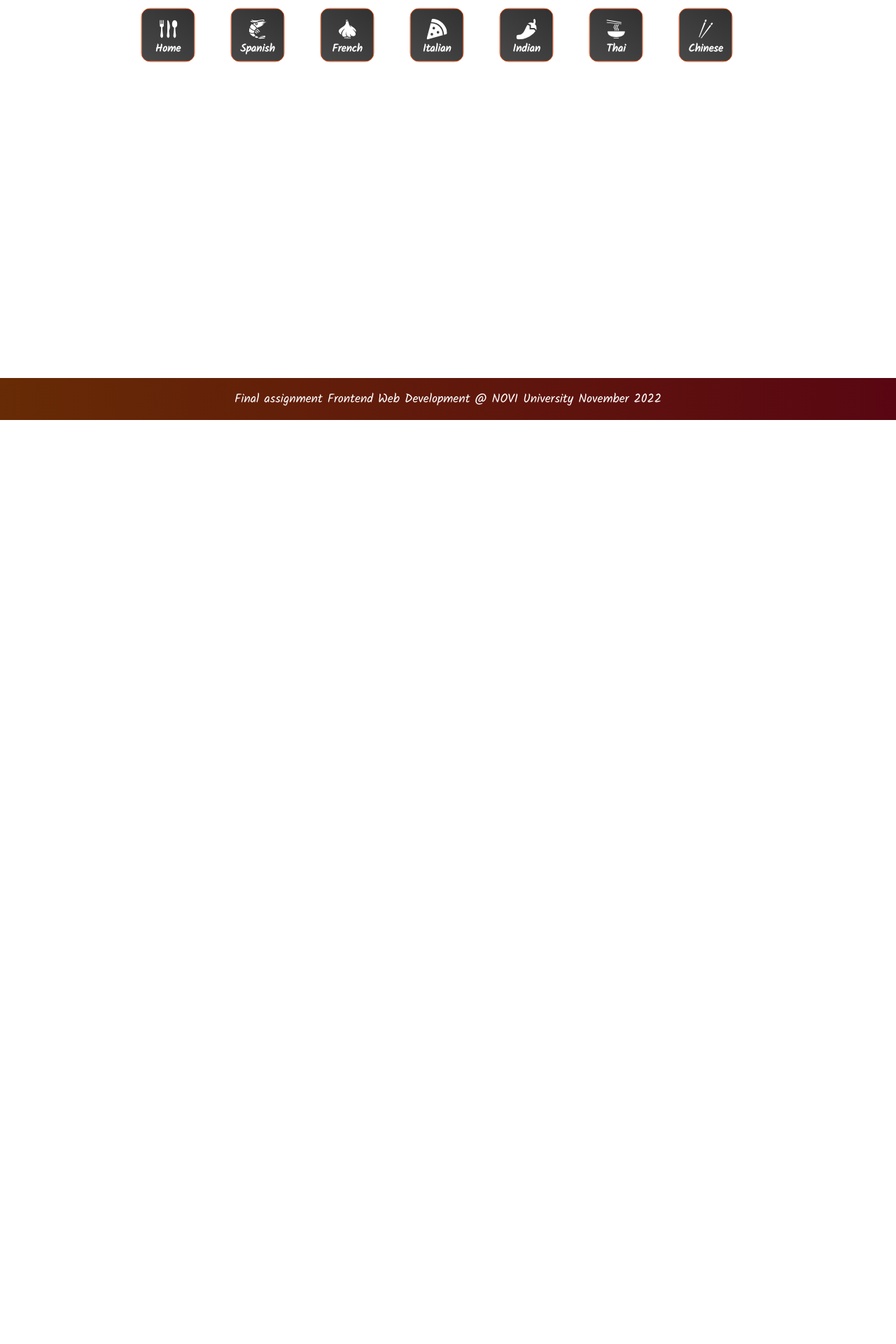
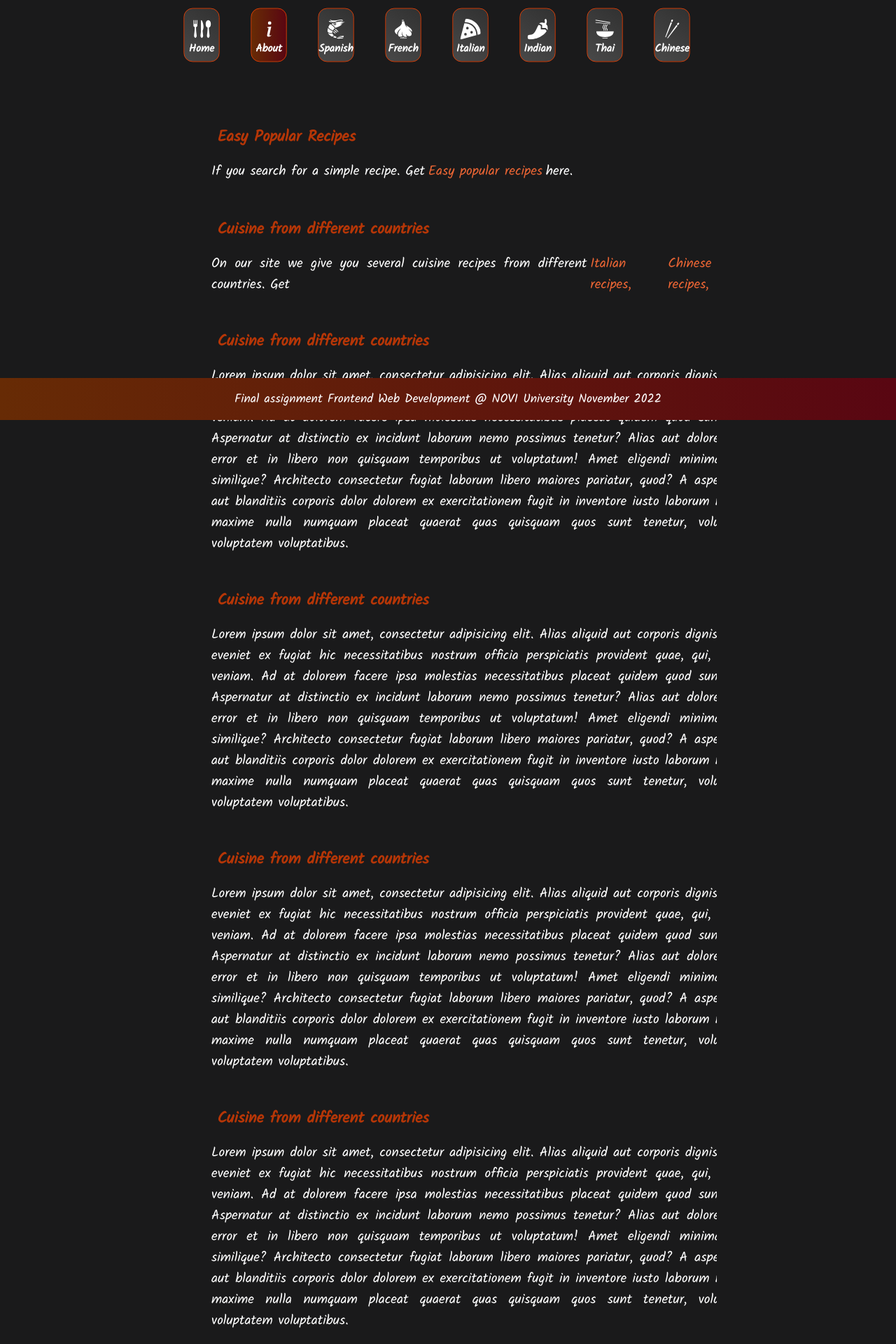
Before and after one commit to Peter070757/happy-cooking-today, a React (Create React App) app: page /About in a window 1280 px wide. Shown: the part 200-2120 px from the top of the page at 70% size. Before the commit the page ends 800 px from the top, so only its background shows below. Built offline with nearby package versions, Linux system fonts and the light colour scheme.

Commit message:
add AboutPage to src map

```diff
--- /dev/null
+++ b/src/components/About/About.jsx
@@ -0,0 +1,69 @@
+import React from 'react';
+import StyledCard from "./CardAbout/CardAbout";
+import {Link} from "react-router-dom";
+
+function About() {
+    return (
+        <>
+            <StyledCard>
+                <h4>Easy Popular Recipes</h4>
+            </StyledCard>
+            <StyledCard>
+                <p>If you search for a simple recipe. Get <Link className='navLink' to="/">Easy popular recipes</Link>here.</p>
+            </StyledCard>
+
+            <StyledCard>
+                <h4>Cuisine from different countries</h4>
+            </StyledCard>
+            <StyledCard>
+                <p>
+                    On our site we give you several cuisine recipes from different countries. Get
+                    <Link className='navLink' to="/cuisine/italian">Italian recipes,</Link>
+                    <Link className='navLink' to="/cuisine/chinese"> Chinese recipes,</Link>
+                </p>
+            </StyledCard>
+            <StyledCard>
+                <h4>Cuisine from different countries</h4>
+            </StyledCard>
+            <StyledCard>
+                <p>
+                 Lorem ipsum dolor sit amet, consectetur adipisicing elit. Alias aliquid aut corporis dignissimos eveniet ex fugiat hic necessitatibus nostrum officia perspiciatis provident quae, qui, ullam veniam. Ad at dolorem facere ipsa molestias necessitatibus placeat quidem quod sunt vel. Aspernatur at distinctio ex incidunt laborum nemo possimus tenetur? Alias aut doloremque error et in libero non quisquam temporibus ut voluptatum! Amet eligendi minima sed similique? Architecto consectetur fugiat laborum libero maiores pariatur, quod? A asperiores aut blanditiis corporis dolor dolorem ex exercitationem fugit in inventore iusto laborum magni maxime nulla numquam placeat quaerat quas quisquam quos sunt tenetur, voluptate voluptatem voluptatibus.
+                </p>
+            </StyledCard>
+            <StyledCard>
+                <h4>Cuisine from different countries</h4>
+            </StyledCard>
+            <StyledCard>
+                <p>
+                    Lorem ipsum dolor sit amet, consectetur adipisicing elit. Alias aliquid aut corporis dignissimos eveniet ex fugiat hic necessitatibus nostrum officia perspiciatis provident quae, qui, ullam veniam. Ad at dolorem facere ipsa molestias necessitatibus placeat quidem quod sunt vel. Aspernatur at distinctio ex incidunt laborum nemo possimus tenetur? Alias aut doloremque error et in libero non quisquam temporibus ut voluptatum! Amet eligendi minima sed similique? Architecto consectetur fugiat laborum libero maiores pariatur, quod? A asperiores aut blanditiis corporis dolor dolorem ex exercitationem fugit in inventore iusto laborum magni maxime nulla numquam placeat quaerat quas quisquam quos sunt tenetur, voluptate voluptatem voluptatibus.
+                </p>
+            </StyledCard>
+            <StyledCard>
+                <h4>Cuisine from different countries</h4>
+            </StyledCard>
+            <StyledCard>
+                <p>
+                    Lorem ipsum dolor sit amet, consectetur adipisicing elit. Alias aliquid aut corporis dignissimos eveniet ex fugiat hic necessitatibus nostrum officia perspiciatis provident quae, qui, ullam veniam. Ad at dolorem facere ipsa molestias necessitatibus placeat quidem quod sunt vel. Aspernatur at distinctio ex incidunt laborum nemo possimus tenetur? Alias aut doloremque error et in libero non quisquam temporibus ut voluptatum! Amet eligendi minima sed similique? Architecto consectetur fugiat laborum libero maiores pariatur, quod? A asperiores aut blanditiis corporis dolor dolorem ex exercitationem fugit in inventore iusto laborum magni maxime nulla numquam placeat quaerat quas quisquam quos sunt tenetur, voluptate voluptatem voluptatibus.
+                </p>
+            </StyledCard>
+            <StyledCard>
+                <h4>Cuisine from different countries</h4>
+            </StyledCard>
+            <StyledCard>
+                <p>
+                    Lorem ipsum dolor sit amet, consectetur adipisicing elit. Alias aliquid aut corporis dignissimos eveniet ex fugiat hic necessitatibus nostrum officia perspiciatis provident quae, qui, ullam veniam. Ad at dolorem facere ipsa molestias necessitatibus placeat quidem quod sunt vel. Aspernatur at distinctio ex incidunt laborum nemo possimus tenetur? Alias aut doloremque error et in libero non quisquam temporibus ut voluptatum! Amet eligendi minima sed similique? Architecto consectetur fugiat laborum libero maiores pariatur, quod? A asperiores aut blanditiis corporis dolor dolorem ex exercitationem fugit in inventore iusto laborum magni maxime nulla numquam placeat quaerat quas quisquam quos sunt tenetur, voluptate voluptatem voluptatibus.
+                </p>
+            </StyledCard>
+            <StyledCard>
+                <h4>Cuisine from different countries</h4>
+            </StyledCard>
+            <StyledCard>
+                <p>
+                    Lorem ipsum dolor sit amet, consectetur adipisicing elit. Alias aliquid aut corporis dignissimos eveniet ex fugiat hic necessitatibus nostrum officia perspiciatis provident quae, qui, ullam veniam. Ad at dolorem facere ipsa molestias necessitatibus placeat quidem quod sunt vel. Aspernatur at distinctio ex incidunt laborum nemo possimus tenetur? Alias aut doloremque error et in libero non quisquam temporibus ut voluptatum! Amet eligendi minima sed similique? Architecto consectetur fugiat laborum libero maiores pariatur, quod? A asperiores aut blanditiis corporis dolor dolorem ex exercitationem fugit in inventore iusto laborum magni maxime nulla numquam placeat quaerat quas quisquam quos sunt tenetur, voluptate voluptatem voluptatibus.
+                </p>
+            </StyledCard>
+        </>
+    );
+}
+
+export default About;
--- /dev/null
+++ b/src/components/About/CardAbout/CardAbout.jsx
@@ -0,0 +1,3 @@
+import {StyledCard} from "./CardAboutStyles";
+
+export default StyledCard;
--- /dev/null
+++ b/src/components/About/CardAbout/CardAboutStyles.jsx
@@ -0,0 +1,50 @@
+import styled from "styled-components";
+
+export const StyledCard = styled.div`
+  min-height: 2rem;
+  border-radius: 1rem;
+  overflow: hidden;
+  position: relative;
+
+  p {
+    position: relative;
+    left: 36%;
+    transform: translate(-30%, 0%);
+    color: white;
+    width: 100%;
+    text-align: justify;
+    font-weight: 400;
+    font-size: 1.2rem;
+    height: 100%;
+    display: flex;
+    flex-direction: row;
+    justify-content: flex-start;
+    align-items: center;
+  }
+
+  h4 {
+    text-align: left;
+    padding: 1rem;
+    color: #b63607;
+    font-size: 1.4rem;
+    font-weight: 600;
+    margin-top: 2rem;
+    margin-bottom: 0;
+    transform: translate(5%, 0%);
+  }
+
+  .navLink {
+    margin-left: 0.3rem;
+    margin-right: 0.3rem;
+  }
+
+  a {
+    color: #ea6534;
+    text-decoration: none;
+  }
+
+  a:hover {
+    color: #b63607;
+  }
+
+`;
--- a/src/components/Category/Category.jsx
+++ b/src/components/Category/Category.jsx
@@ -1,11 +1,9 @@
 import React from 'react';
 import {FaPizzaSlice, FaPepperHot} from "react-icons/fa";
 import {GiForkKnifeSpoon, GiShrimp, GiGarlic, GiNoodles, GiChopsticks} from "react-icons/gi";
-
+import {BsInfoLg} from "react-icons/bs";
 import StyledList from "./List/ListCategory"
 import StyledLink from "./Link/LinkCategory"
-//import styled from "styled-components";
-//import {NavLink} from "react-router-dom";
 
 function Category() {
     return (
@@ -15,7 +13,10 @@ function Category() {
                     <GiForkKnifeSpoon/>
                     <h4>Home</h4>
                 </StyledLink>
-
+                <StyledLink to={"/About"}>
+                    <BsInfoLg/>
+                    <h4>About</h4>
+                </StyledLink>
                 <StyledLink to={"/cuisine/Spanish"}>
                     <GiShrimp/>
                     <h4>Spanish</h4>
@@ -46,5 +47,4 @@ function Category() {
     );
 }
 
-
 export default Category;
--- a/src/index.css
+++ b/src/index.css
@@ -8,12 +8,13 @@
 }
 
 body {
-  margin: 0;
     font-family: -apple-system, BlinkMacSystemFont, 'Segoe UI', 'Roboto', 'Oxygen',
     'Ubuntu', 'Cantarell', 'Fira Sans', 'Droid Sans', 'Helvetica Neue',
     sans-serif;
     -webkit-font-smoothing: antialiased;
     -moz-osx-font-smoothing: grayscale;
+    margin: 0 20% 3%;
+    background-color: rgb(26, 26, 27);;
 }
 
 code {
@@ -39,14 +40,13 @@ a {
     text-decoration: none;
 }
 
-.footer{
+.footer {
     z-index: 3;
     margin-top: 1rem;
     padding: 1rem;
     color: white;
     text-align: center;
     font-size: 1.1rem;
-  /*background-color: rgb(235, 195, 64);*/
     background: linear-gradient(to right, #672b05, #590612);
     position: fixed;
     bottom: 0;
--- /dev/null
+++ b/src/pages/About.jsx
@@ -0,0 +1,12 @@
+import React from 'react';
+import About from "../components/About/About";
+
+function About() {
+    return (
+        <div>
+            <About/>
+        </div>
+    );
+}
+
+export default About;
--- a/src/pages/Pages.jsx
+++ b/src/pages/Pages.jsx
@@ -1,15 +1,12 @@
-//import React from 'react';
-
+import React from 'react';
 import Home from './Home';
 import Cuisine from "../components/Cuisine/Cuisine";
 import Searched from "../components/Searched/Searched";
 import Recipe from "../components/Recipe/Recipe";
-
+import About from "../components/About/About"
 
 
 import {Route, Routes} from "react-router-dom";
-
-
 
 
 function Pages() {
@@ -18,6 +15,7 @@ function Pages() {
     return (
         <Routes>
             <Route path="/" element={<Home/>}/>
+            <Route path="/About" element={<About/>}/>
             <Route path="/cuisine/:type" element={<Cuisine/>}/>
             <Route path="/searched/:search" element={<Searched/>}/>
             <Route path="/recipe/:name" element={<Recipe/>}/>
```
Also changed, not shown: src/components/Search/Search.jsx (+0 -29 lines), src/components/Searched/Searched.jsx (+0 -43 lines). Lines whose indentation alone changed are shown as unchanged.
